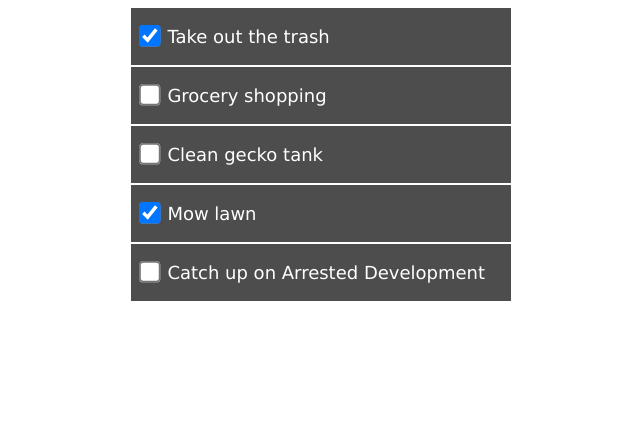
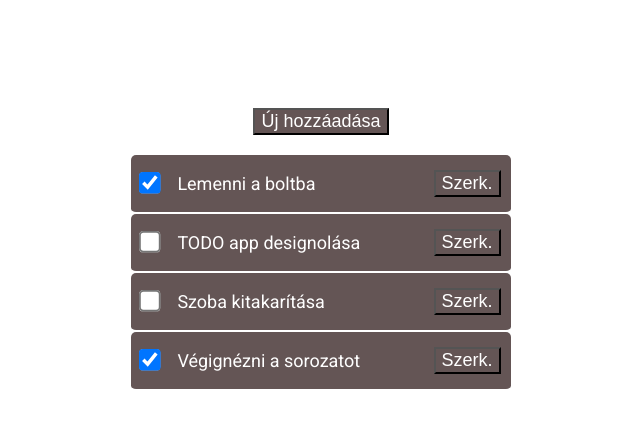
Before and after one commit to ger0nymo/react-todo-app, a React (Create React App) app: page / in a window 1280 px wide. Shown: the top 428 px of the page, without its empty margins (319-959 px from the left). Built offline with nearby package versions, Linux system fonts and the light colour scheme.

Commit message:
Created a simple design, added some buttons

```diff
--- a/src/components/App.js
+++ b/src/components/App.js
@@ -1,13 +1,52 @@
-import React from 'react'
+import todosData from '../todosData'
+import TodoFunctions from './TodoFunctions'
+import React, { useState } from 'react'
 import TodoItem from './TodoItem'
-import todosData from '../todosData'
+import Popup from './Popup'
+function App() {
+  const [todos, setTodos] = useState(todosData)
+  const [showPopup, setPopup] = useState(false)
 
-const App = () => {
-  const todosArray = todosData.map((item) => {
-    return <TodoItem key={item.id} task={item} />
+  const handleChange = (id) => {
+    setTodos((prevTodos) => {
+      const newTodos = prevTodos.map((todo) => {
+        if (todo.id === id) {
+          todo.completed = !todo.completed
+        }
+        return todo
+      })
+      return newTodos
+    })
+  }
+
+  const editTask = (id) => {
+    console.log('Editing ', id)
+  }
+
+  const togglePopup = () => {
+    setPopup(!showPopup)
+  }
+
+  const todosArr = todos.map((todo) => {
+    return (
+      <TodoItem
+        key={todo.id}
+        task={todo}
+        handleChange={handleChange}
+        editTask={editTask}
+      />
+    )
   })
-  console.log(todosArray)
-  return <div className='todos-list'>{todosArray}</div>
+
+  return (
+    <div className='todos-container'>
+      <div className='todos-header'>
+        {showPopup ? <Popup togglePopup={togglePopup} /> : null}
+        <button onClick={togglePopup}>Új hozzáadása</button>
+      </div>
+      <div className='todos-list'>{todosArr}</div>
+    </div>
+  )
 }
 
 export default App
--- /dev/null
+++ b/src/components/Popup.js
@@ -0,0 +1,16 @@
+import React from 'react'
+
+function Popup(props) {
+  return (
+    <div className='popup'>
+      <div className='popup_inner'>
+        <h1>Új feladat felvétele</h1>
+        <input type='text' placeholder='Új tétel' />
+        <button onClick={props.togglePopup}>Felvétel</button>
+        <button onClick={props.togglePopup}>Bezárás</button>
+      </div>
+    </div>
+  )
+}
+
+export default Popup
--- /dev/null
+++ b/src/components/TodoFunctions.js
@@ -0,0 +1,11 @@
+import React from 'react'
+
+function TodoFunctions() {
+  return (
+    <div className='functions'>
+      <button>Új hozzáadása</button>
+    </div>
+  )
+}
+
+export default TodoFunctions
--- a/src/components/TodoItem.js
+++ b/src/components/TodoItem.js
@@ -1,13 +1,16 @@
 import React from 'react'
 import '../style.css'
 
-const TodoItem = (props) => {
+function TodoItem(props) {
   return (
-    <div className='todo-parent'>
-      <div className='todo'>
-        <input type='checkbox' checked={props.task.completed} />
-        <p>{props.task.text}</p>
-      </div>
+    <div className='todo'>
+      <input
+        type='checkbox'
+        checked={props.task.completed}
+        onChange={() => props.handleChange(props.task.id)}
+      />
+      <p>{props.task.text}</p>
+      <button onClick={() => props.editTask(props.task.id)}>Szerk.</button>
     </div>
   )
 }
--- a/src/style.css
+++ b/src/style.css
@@ -1,4 +1,6 @@
+@import url("https://fonts.googleapis.com/css2?family=Oxygen&family=Roboto:wght@300;400&display=swap");
 #root {
+  font-family: Roboto;
   display: -webkit-box;
   display: -ms-flexbox;
   display: flex;
@@ -8,8 +10,7 @@
 }
 
 .todos-list {
-  width: 30%;
-  background-color: #4d4d4d;
+  background: white;
   display: -webkit-box;
   display: -ms-flexbox;
   display: flex;
@@ -19,8 +20,31 @@
           flex-direction: column;
 }
 
+.todos-header {
+  display: -webkit-box;
+  display: -ms-flexbox;
+  display: flex;
+  -webkit-box-pack: center;
+      -ms-flex-pack: center;
+          justify-content: center;
+  margin-bottom: 20px;
+}
+
+button {
+  color: white;
+  background-color: #645555;
+  font-size: large;
+}
+
+.todos-container {
+  margin-top: 100px;
+  width: 30%;
+}
+
 .todo {
+  background-color: #645555;
   border-bottom: 2px solid white;
+  border-radius: 5px;
   display: -webkit-box;
   display: -ms-flexbox;
   display: flex;
@@ -30,13 +54,73 @@
 }
 
 .todo p {
-  font-family: Verdana, Geneva, Tahoma, sans-serif;
+  padding-left: 10px;
   font-size: 18px;
   color: white;
   text-align: left;
 }
 
+.todo button {
+  margin-left: auto;
+  margin-right: 10px;
+}
+
 input[type='checkbox'] {
   zoom: 1.8;
 }
+
+.popup {
+  position: fixed;
+  width: 100%;
+  height: 100%;
+  top: 0;
+  left: 0;
+  right: 0;
+  bottom: 0;
+  margin: auto;
+  background-color: rgba(0, 0, 0, 0.5);
+  display: -webkit-box;
+  display: -ms-flexbox;
+  display: flex;
+  -webkit-box-pack: center;
+      -ms-flex-pack: center;
+          justify-content: center;
+}
+
+.popup_inner {
+  text-align: center;
+  background-color: white;
+  width: 50%;
+  height: 30%;
+  margin-top: 10%;
+  display: -webkit-box;
+  display: -ms-flexbox;
+  display: flex;
+  -webkit-box-orient: vertical;
+  -webkit-box-direction: normal;
+      -ms-flex-direction: column;
+          flex-direction: column;
+  -webkit-box-align: center;
+      -ms-flex-align: center;
+          align-items: center;
+  padding: 20px;
+}
+
+.popup_inner button {
+  margin-top: 3%;
+  color: white;
+  font-size: 20px;
+  padding: 15px;
+  background: rgba(59, 59, 59, 0.8);
+  border-radius: 8%;
+  border: none;
+  width: 20%;
+  margin-left: 10px;
+}
+
+.popup_inner input[type='text'] {
+  text-align: center;
+  width: 60%;
+  font-size: 25px;
+}
 /*# sourceMappingURL=style.css.map */
--- a/src/style.scss
+++ b/src/style.scss
@@ -1,26 +1,89 @@
+@import url('https://fonts.googleapis.com/css2?family=Oxygen&family=Roboto:wght@300;400&display=swap');
+
 #root {
+  font-family: Roboto;
   display: flex;
   justify-content: center;
 }
 
 .todos-list {
-  width: 30%;
-  background-color: rgb(77, 77, 77);
+  background: white;
   display: flex;
-
   flex-direction: column;
 }
+.todos-header {
+  display: flex;
+  justify-content: center;
+  margin-bottom: 20px;
+}
+button {
+  color: white;
+  background-color: rgb(100, 85, 85);
+  font-size: large;
+}
+.todos-container {
+  margin-top: 100px;
+  width: 30%;
+}
+
 .todo {
+  background-color: rgb(100, 85, 85);
   border-bottom: 2px solid white;
+  border-radius: 5px;
   display: flex;
   align-items: center;
   p {
-    font-family: Verdana, Geneva, Tahoma, sans-serif;
+    padding-left: 10px;
     font-size: 18px;
     color: white;
     text-align: left;
+  }
+  button {
+    margin-left: auto;
+    margin-right: 10px;
   }
 }
 input[type='checkbox'] {
   zoom: 1.8;
 }
+
+.popup {
+  position: fixed;
+  width: 100%;
+  height: 100%;
+  top: 0;
+  left: 0;
+  right: 0;
+  bottom: 0;
+  margin: auto;
+  background-color: rgba(0, 0, 0, 0.5);
+  display: flex;
+  justify-content: center;
+}
+.popup_inner {
+  text-align: center;
+  background-color: rgba(255, 255, 255, 1);
+  width: 50%;
+  height: 30%;
+  margin-top: 10%;
+  display: flex;
+  flex-direction: column;
+  align-items: center;
+  padding: 20px;
+  button {
+    margin-top: 3%;
+    color: white;
+    font-size: 20px;
+    padding: 15px;
+    background: rgba(59, 59, 59, 0.8);
+    border-radius: 8%;
+    border: none;
+    width: 20%;
+    margin-left: 10px;
+  }
+  input[type='text'] {
+    text-align: center;
+    width: 60%;
+    font-size: 25px;
+  }
+}
--- a/src/todosData.js
+++ b/src/todosData.js
@@ -1,28 +1,23 @@
 const todosData = [
   {
     id: 1,
-    text: 'Take out the trash',
+    text: 'Lemenni a boltba',
     completed: true,
   },
   {
     id: 2,
-    text: 'Grocery shopping',
+    text: 'TODO app designolása',
     completed: false,
   },
   {
     id: 3,
-    text: 'Clean gecko tank',
+    text: 'Szoba kitakarítása',
     completed: false,
   },
   {
     id: 4,
-    text: 'Mow lawn',
+    text: 'Végignézni a sorozatot',
     completed: true,
-  },
-  {
-    id: 5,
-    text: 'Catch up on Arrested Development',
-    completed: false,
   },
 ]
 
```
Also changed, not shown: src/reportWebVitals.js (deleted, +0 -13 lines), src/setupTests.js (deleted, +0 -5 lines), 1 other file (tests, documents, lock files or other folders).
